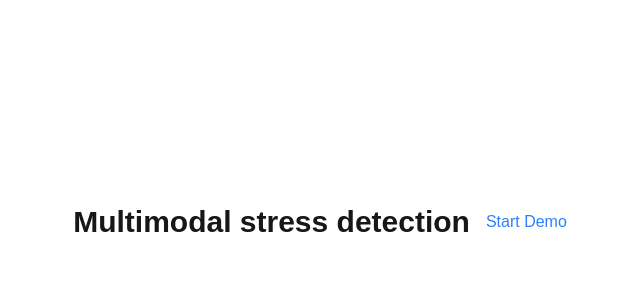
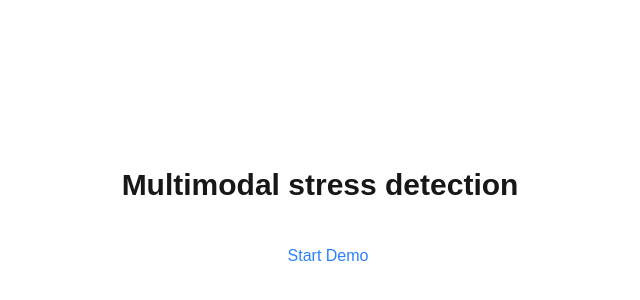
Before and after one commit to Hrisshhii/multimodal-stress-detection, a Next.js app: page / in a window 1280 px wide. Shown: the part 178-478 px from the top of the page, without its empty margins (320-960 px from the left). Built offline with nearby package versions, Linux system fonts and the light colour scheme.

Commit message:
Fixinging the ui for home screen

```diff
--- a/app/page.tsx
+++ b/app/page.tsx
@@ -2,11 +2,15 @@ import Link from "next/link";
 
 export default function Home() {
   return (
-    <main className="min-h-screen flex items-center justify-center">
+    <main className="min-h-screen flex flex-col items-center justify-center">
       <h1 className="text-3xl font-bold">
          Multimodal stress detection
       </h1>
-      <Link href="/chat" className="ml-4 text-blue-500">Start Demo</Link>
+      <>
+        <Link href="/chat" className="ml-4 text-blue-500 p-2 mt-8
+         border border-white/50 rounded-xl">Start Demo</Link>
+      </>
+
     </main>
   );
 }
```
